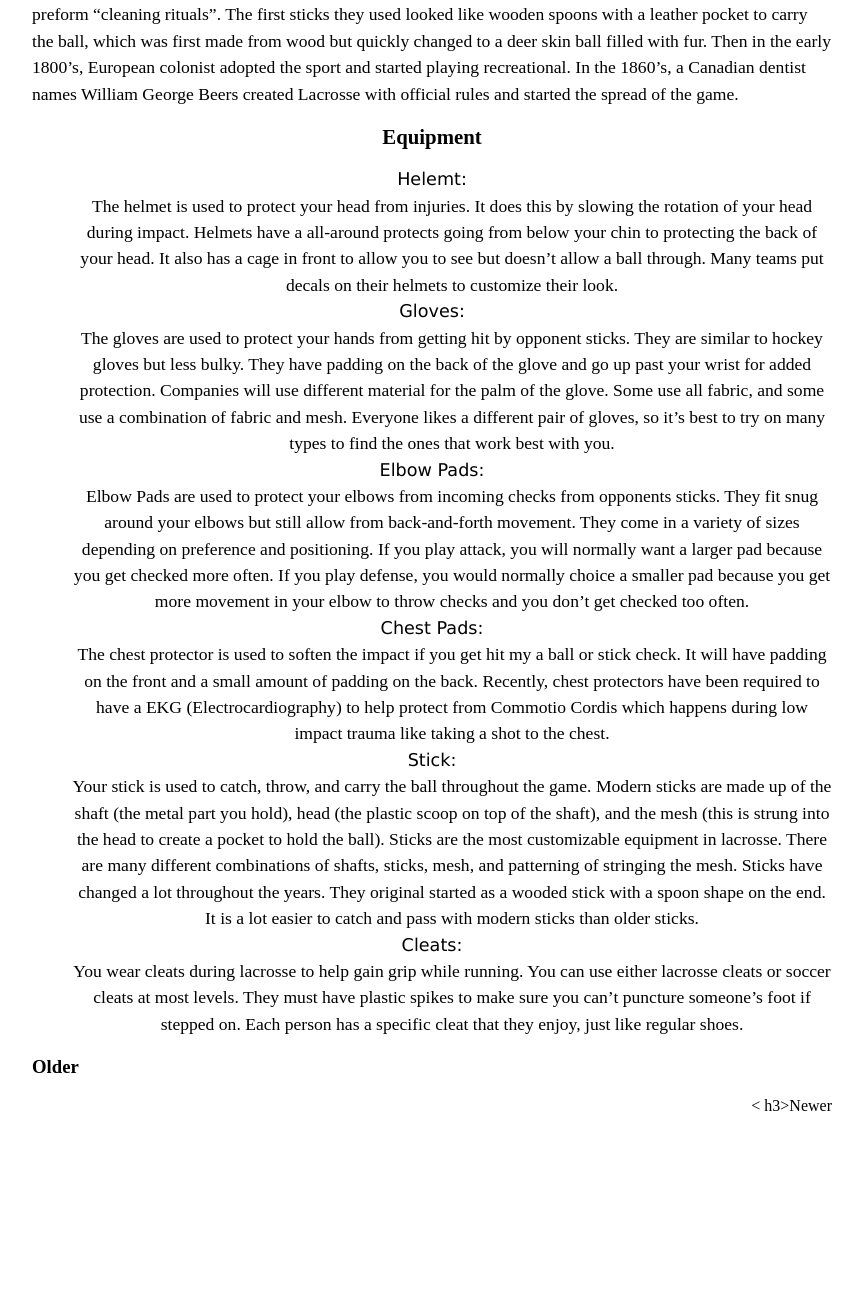
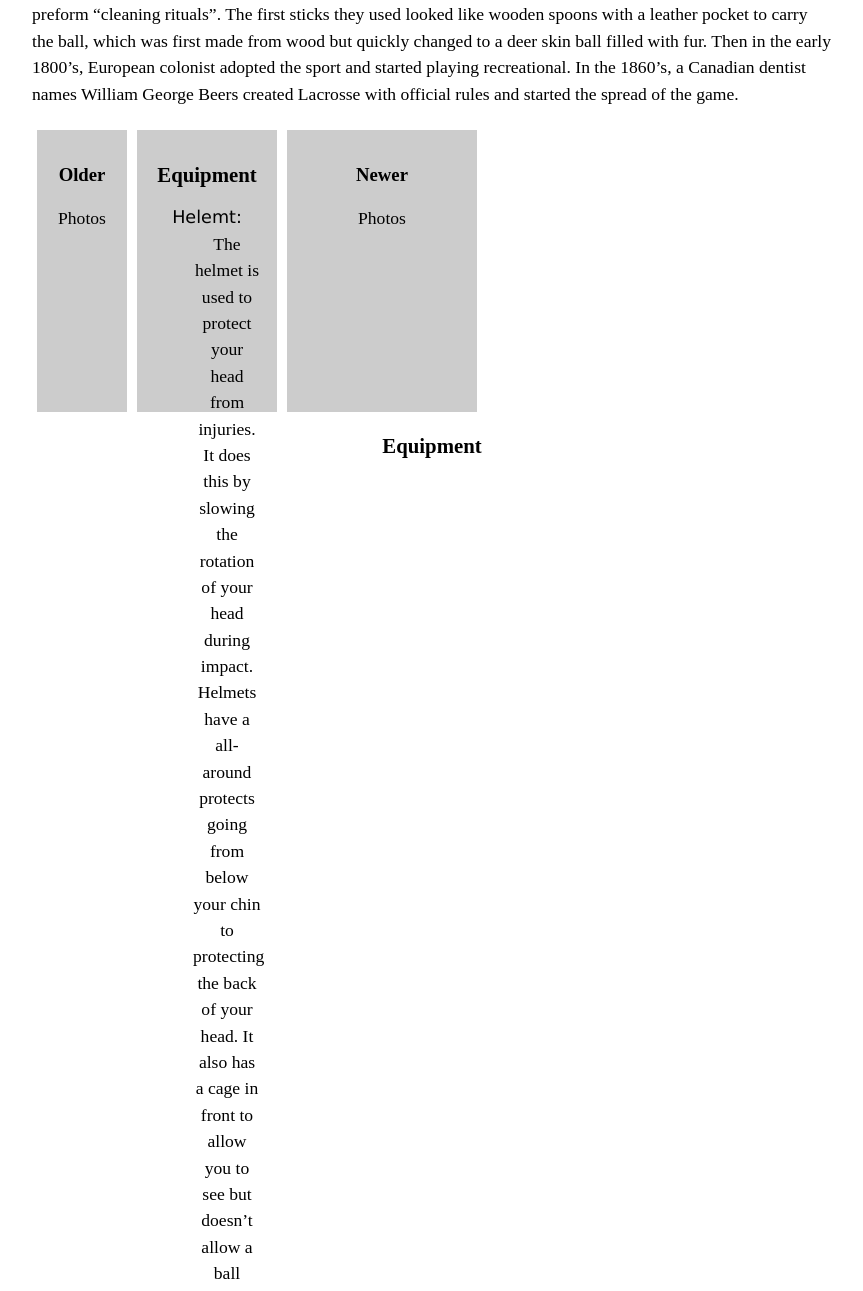
Before and after one commit to dmsmith19/dmsmith19.github.io, a plain HTML site: page lacrosse.html in a window 1280 px wide. Shown: the part 1064-2355 px from the top of the page, without its empty margins (208-1071 px from the left). Before the commit the page ends 2179 px from the top, so only its background shows below. Drawn offline with Linux system fonts and the light colour scheme.

Commit message:
trying columns

```diff
--- a/lacrosse.html
+++ b/lacrosse.html
@@ -24,16 +24,17 @@
         <!--Insert paragraph about how to play-->
         <p>Lacrosse original started as “Indian Stickball” in the 1630’s among Native American tribes around the Great Lakes. This game was used in many ways. It was mostly used as a war game to help prepare warriors for battle, so men were the only ones allowed to play. They would play on fields anywhere from 500 yards to a couple miles. This helped toughen up, condition and practice hand-eye coordination in the warriors. There was also no defined limit of players, depending on the field size, they were allowed up to 100,000 players at times. Even though lacrosse has war time roots, the main roots are spiritual. Many Native Americans called lacrosse the “Medicine Game”; they believed that playing lacrosse would heal you because you were one with natural while playing. Many times, they would designate an area around a river to play because they believe the river would preform “cleaning rituals”. The first sticks they used looked like wooden spoons with a leather pocket to carry the ball, which was first made from wood but quickly changed to a deer skin ball filled with fur. Then in the early 1800’s, European colonist adopted the sport and started playing recreational. In the 1860’s, a Canadian dentist names William George Beers created Lacrosse with official rules and started the spread of the game.</p>
         <!--Insert h2 "Equiptment"-->
-        <h2 class="center">Equipment</h2>
-        <!--Insert ul list about equipment, can add links to certain equipment-->
-        <main>
-            <section>
-                <aside class="center">
-                    <dl>
-                        <dt>Helemt:</dt>
+        <div class="container">
+            <div class="column">
+                <h3>Older</h3>
+                <p>Photos</p>
+            </div>
+            <div class="column">
+                <h2>Equipment</h2>
+                <dl>
+                    <dt>Helemt:</dt>
                     <dd>The helmet is used to protect your head from injuries. It does this by slowing the rotation of your head during impact. Helmets have a all-around protects going from below your chin to protecting the back of your head. It also has a cage in front to allow you to see but doesn’t allow a ball through. Many teams put decals on their helmets to customize their look. </dd>
-                    <dt>Gloves:</dt>
-                    <dd>The gloves are used to protect your hands from getting hit by opponent sticks. They are similar to hockey gloves but less bulky. They have padding on the back of the glove and go up past your wrist for added protection. Companies will use different material for the palm of the glove. Some use all fabric, and some use a combination of fabric and mesh. Everyone likes a different pair of gloves, so it’s best to try on many types to find the ones that work best with you.</dd>
+                    <dt>Gloves:</dt>               <dd>The gloves are used to protect your hands from getting hit by opponent sticks. They are similar to hockey gloves but less bulky. They have padding on the back of the glove and go up past your wrist for added protection. Companies will use different material for the palm of the glove. Some use all fabric, and some use a combination of fabric and mesh. Everyone likes a different pair of gloves, so it’s best to try on many types to find the ones that work best with you.</dd>
                     <dt>Elbow Pads:</dt>
                     <dd>Elbow Pads are used to protect your elbows from incoming checks from opponents sticks. They fit snug around your elbows but still allow from back-and-forth movement. They come in a variety of sizes depending on preference and positioning. If you play attack, you will normally want a larger pad because you get checked more often. If you play defense, you would normally choice a smaller pad because you get more movement in your elbow to throw checks and you don’t get checked too often. </dd>
                     <dt>Chest Pads:</dt>
@@ -43,20 +44,13 @@
                     <dt>Cleats:</dt>
                     <dd>You wear cleats during lacrosse to help gain grip while running. You can use either lacrosse cleats or soccer cleats at most levels. They must have plastic spikes to make sure you can’t puncture someone’s foot if stepped on. Each person has a specific cleat that they enjoy, just like regular shoes. </dd>
                 </dl>
-            </aside>
-        </section>
-        <section>
-            <aside class="left">
-                <h3>Older</h3>
-            </aside>
-        </section>
-        <section>
-            <aside class="right">
-            <   h3>Newer</h3>
-            </aside>
-        </section>
-        </main>
-        <!--Add pictures with descriptions to the right of the list of equipment-->
+            </div>
+            <div class="column">
+                <h3>Newer</h3>
+                <p>Photos</p>
+            </div>
+        </div>
+        <h2 class="center">Equipment</h2>
+        <!--Insert ul list about equipment, can add links to certain equipment-->
     </body>
-
 </html>
--- a/styles/lacrosse.css
+++ b/styles/lacrosse.css
@@ -38,3 +38,14 @@ dt {
 .left{
     text-align: left;
 }
+.container {
+    display: grid;
+    grid-template-columns: 100px 150px 200px;
+    text-align: center;
+}
+.column {
+    padding: 16px;
+    height: 250px;
+    margin: 5px;
+    background-color: #cccccc;
+  }
```
